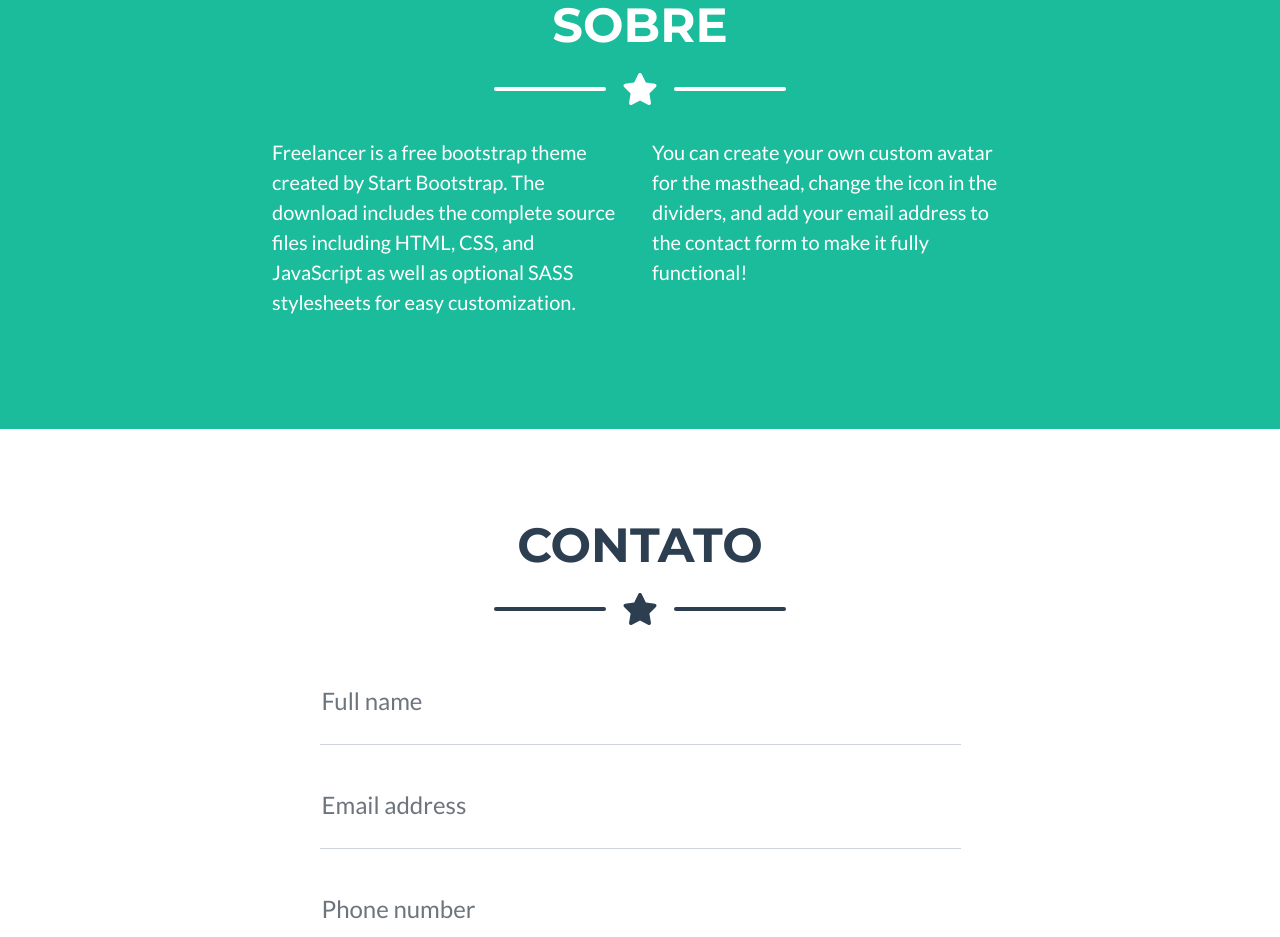
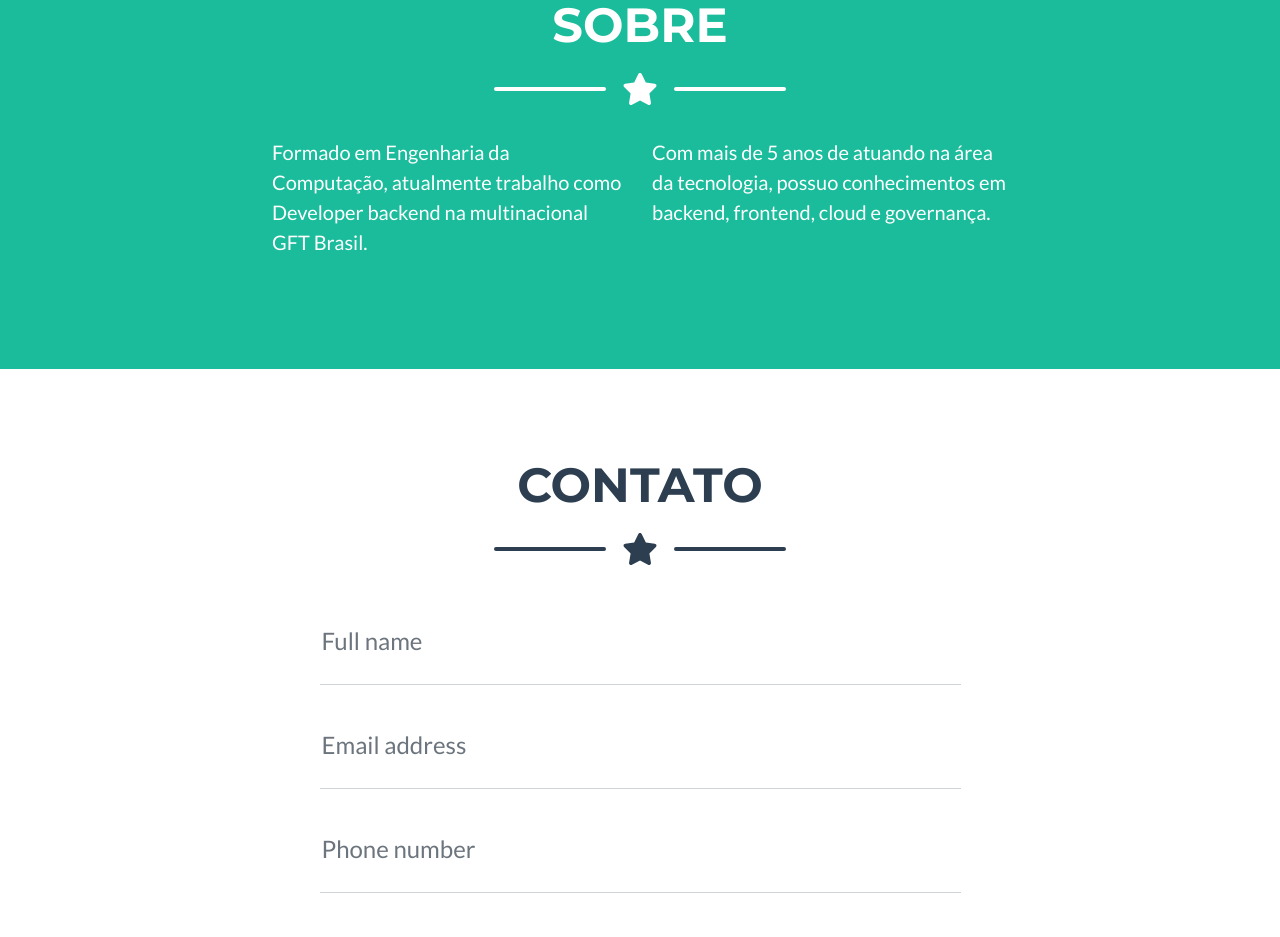
Before and after one commit to ThiVieiraDev/thiagovieira, a plain HTML site: page index.html in a window 1280 px wide. Shown: the part 1800-2737 px from the top of the page. Drawn offline with nearby package versions, Linux system fonts and the light colour scheme.

Commit message:
Atualizado a seção SOBRE.

```diff
--- a/index.html
+++ b/index.html
@@ -135,8 +135,8 @@
                 </div>
                 <!-- About Section Content-->
                 <div class="row">
-                    <div class="col-lg-4 ms-auto"><p class="lead">Freelancer is a free bootstrap theme created by Start Bootstrap. The download includes the complete source files including HTML, CSS, and JavaScript as well as optional SASS stylesheets for easy customization.</p></div>
-                    <div class="col-lg-4 me-auto"><p class="lead">You can create your own custom avatar for the masthead, change the icon in the dividers, and add your email address to the contact form to make it fully functional!</p></div>
+                    <div class="col-lg-4 ms-auto"><p class="lead">Formado em Engenharia da Computação, atualmente trabalho como Developer backend na multinacional GFT Brasil.</p></div>
+                    <div class="col-lg-4 me-auto"><p class="lead">Com mais de 5 anos de atuando na área da tecnologia, possuo conhecimentos em backend, frontend, cloud e governança.</p></div>
                 </div>
                 <!-- About Section Button
                 <div class="text-center mt-4">
```
